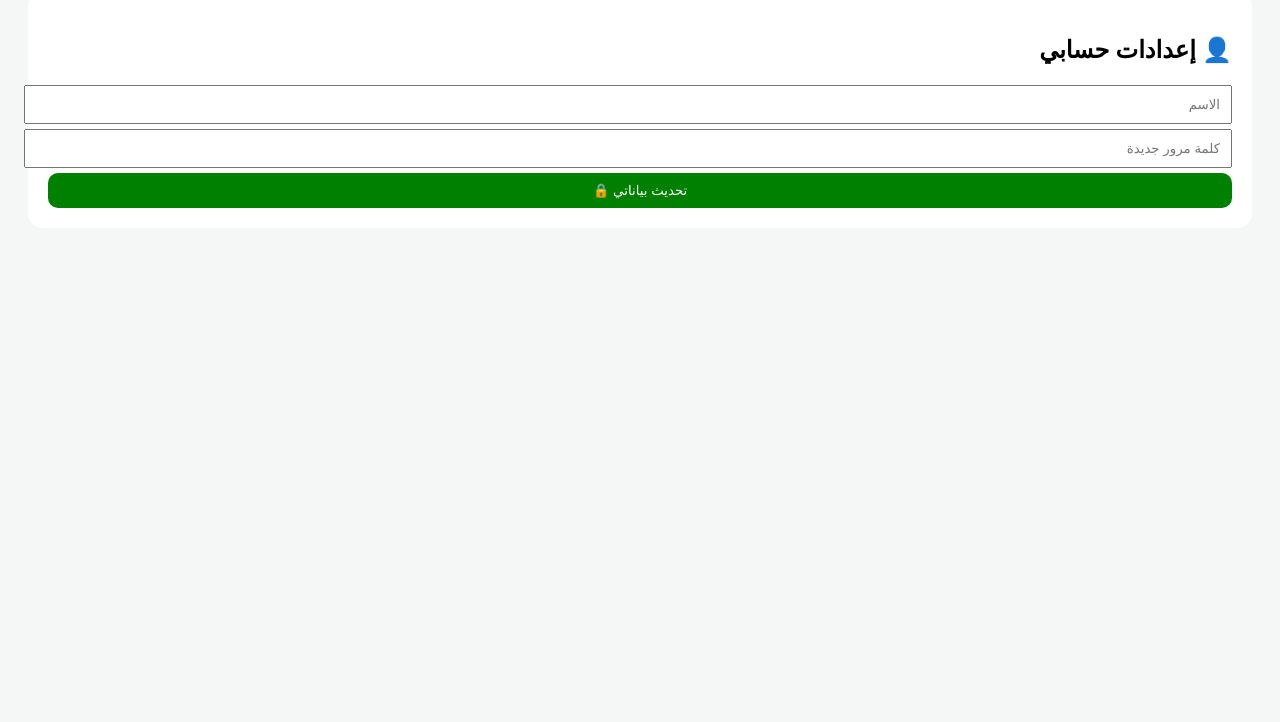
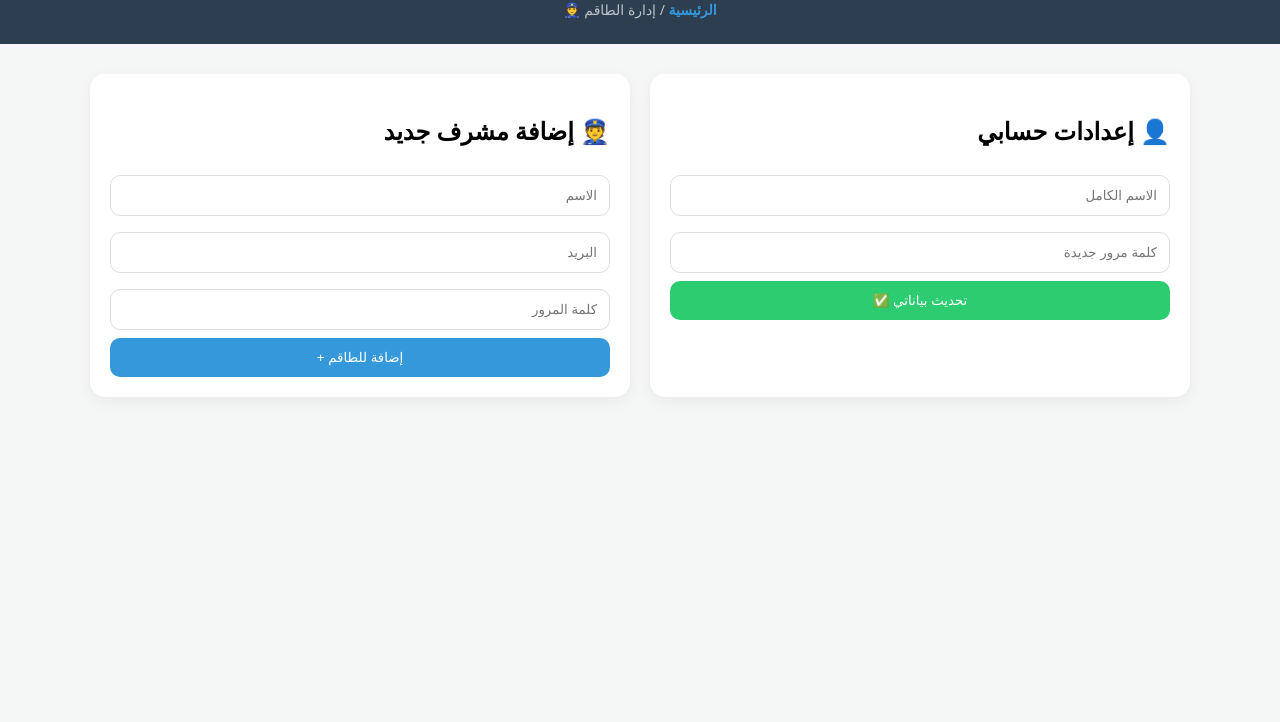
Before and after one commit to upssa22/my-store, a plain HTML site: page admin-staff.html in a window 1280 px wide. Shown: the part 78-800 px from the top of the page. Drawn offline with nearby package versions, Linux system fonts and the light colour scheme.

Commit message:
Update admin-staff.html

```diff
--- a/admin-staff.html
+++ b/admin-staff.html
@@ -2,27 +2,61 @@
 <html lang="ar" dir="rtl">
 <head>
     <meta charset="UTF-8">
-    <title>الأمان والطاقم</title>
+    <title>إدارة الطاقم | ون بيس</title>
     <script src="https://cdn.jsdelivr.net/npm/@supabase/supabase-js"></script>
     <script src="js/app-config.js"></script>
+    <style>
+        :root { --dark: #2c3e50; --main: #3498db; --bg: #f4f7f6; }
+        body { margin: 0; font-family: system-ui; background: var(--bg); direction: rtl; }
+        .admin-header { background: var(--dark); color: white; padding: 25px 0; text-align: center; }
+        .breadcrumb { margin-top: 10px; font-size: 14px; color: #bdc3c7; }
+        .breadcrumb a { color: var(--main); text-decoration: none; font-weight: bold; }
+        .container { max-width: 1100px; margin: 30px auto; padding: 0 20px; display: grid; grid-template-columns: 1fr 1fr; gap: 20px; }
+        .card { background: white; padding: 20px; border-radius: 15px; box-shadow: 0 5px 15px rgba(0,0,0,0.05); }
+        input { width: 100%; padding: 12px; margin: 8px 0; border: 1px solid #ddd; border-radius: 10px; box-sizing: border-box; }
+        .btn { background: var(--main); color: white; border: none; padding: 12px; border-radius: 10px; width: 100%; cursor: pointer; }
+    </style>
 </head>
-<body style="font-family:system-ui; background:#f4f7f6; padding:20px; direction:rtl;">
-    <a href="admin.html">← عودة</a>
-    <div style="background:white; padding:20px; border-radius:15px; margin-top:20px;">
+<body>
+
+<div class="admin-header">
+    <h1 onclick="location.href='admin.html'" style="cursor:pointer; margin:0;">متجر ون بيس</h1>
+    <div class="breadcrumb"><a href="admin.html">الرئيسية</a> / <span>إدارة الطاقم 👮</span></div>
+</div>
+
+<div class="container">
+    <div class="card">
         <h2>👤 إعدادات حسابي</h2>
-        <input type="text" id="my-name" placeholder="الاسم" style="display:block; width:100%; padding:10px; margin:5px 0;">
-        <input type="password" id="my-pass" placeholder="كلمة مرور جديدة" style="display:block; width:100%; padding:10px; margin:5px 0;">
-        <button onclick="update()" style="width:100%; padding:10px; background:green; color:white; border:none; border-radius:10px; cursor:pointer;">تحديث بياناتي 🔒</button>
+        <input type="text" id="my-name" placeholder="الاسم الكامل">
+        <input type="password" id="my-pass" placeholder="كلمة مرور جديدة">
+        <button class="btn" onclick="updateMe()" style="background:#2ecc71;">تحديث بياناتي ✅</button>
     </div>
+    <div class="card">
+        <h2>👮 إضافة مشرف جديد</h2>
+        <input type="text" id="st-name" placeholder="الاسم">
+        <input type="email" id="st-email" placeholder="البريد">
+        <input type="password" id="st-pass" placeholder="كلمة المرور">
+        <button class="btn" onclick="addStaff()">إضافة للطاقم +</button>
+    </div>
+</div>
+
 <script>
     const _supabase = supabase.createClient(CONFIG.SUPABASE_URL, CONFIG.SUPABASE_KEY);
-        // ملاحظة: يتم جلب الـ ID من نظام تسجيل الدخول لاحقاً
-        async function update() {
-            const { error } = await _supabase.from('staff').update({
+    async function updateMe() {
+        await _supabase.from('staff').update({
             full_name: document.getElementById('my-name').value,
             password: document.getElementById('my-pass').value
-            }).eq('email', 'admin@store.com'); // مثال
-            if(!error) alert("تم التحديث!");
+        }).eq('email', 'admin@store.com'); // سيتم ربطها بنظام الدخول لاحقاً
+        alert("تم التحديث!");
+    }
+    async function addStaff() {
+        await _supabase.from('staff').insert([{
+            full_name: document.getElementById('st-name').value,
+            email: document.getElementById('st-email').value,
+            password: document.getElementById('st-pass').value,
+            role: 'moderator'
+        }]);
+        alert("تمت الإضافة!");
     }
 </script>
 </body>
```
Lines whose indentation alone changed are shown as unchanged.
